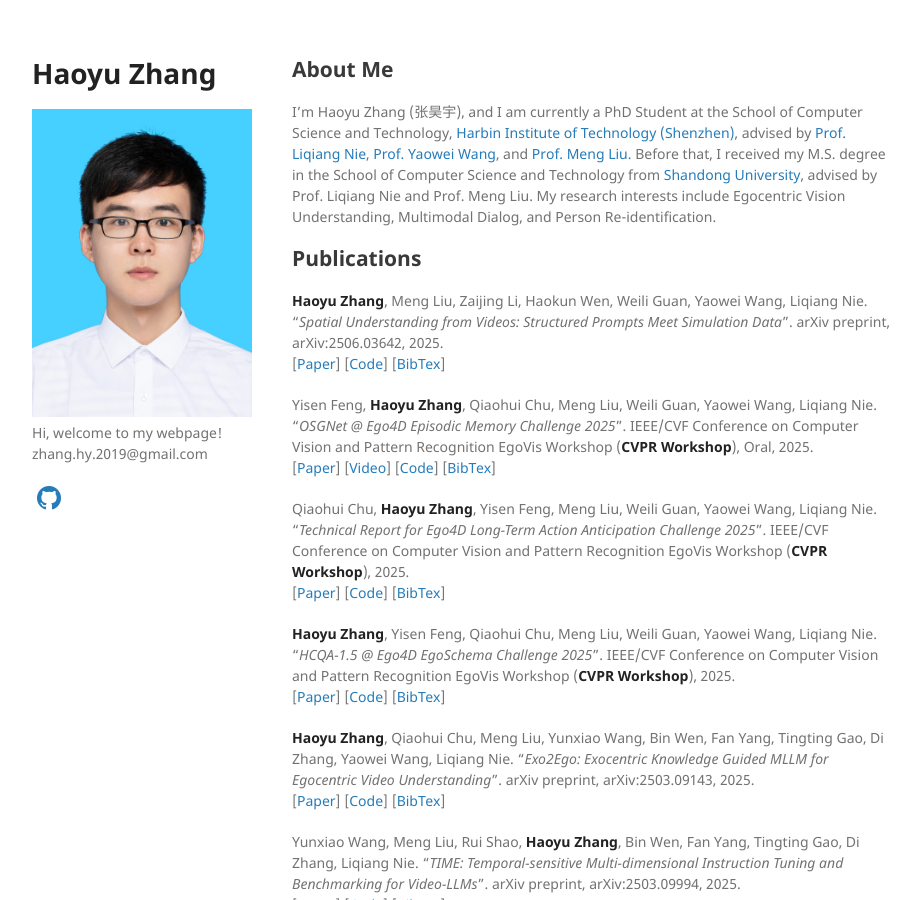
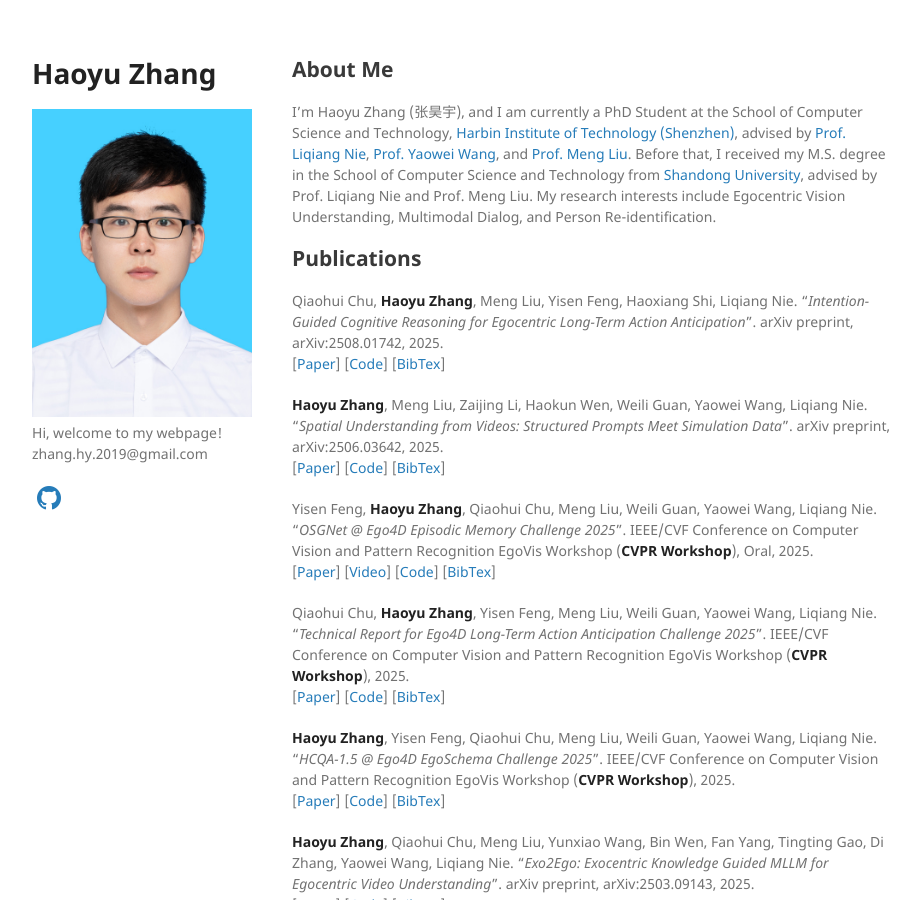
Before and after one commit to Hyu-Zhang/Hyu-Zhang.github.io, a Jekyll site: the page built from index.md, in a window 1280 px wide and 900 px high. Shown: the whole window, without its empty margins (178-1098 px from the left). Built offline with Jekyll 4.4.1, drawn with Linux system fonts in a browser that asks for light colours; a style sheet for code colours, icons or effects is not loaded; our own code applies the rules of GitHub Pages for plain Markdown files.

Commit message:
Update index.md

```diff
--- a/index.md
+++ b/index.md
@@ -6,6 +6,9 @@ layout: default
 I’m Haoyu Zhang (张昊宇), and I am currently a PhD Student at the School of Computer Science and Technology, [Harbin Institute of Technology (Shenzhen)](https://www.hitsz.edu.cn/), advised by [Prof. Liqiang Nie](https://liqiangnie.github.io/), [Prof. Yaowei Wang](https://scholar.google.com/citations?user=o_DllmIAAAAJ&hl=zh-CN), and [Prof. Meng Liu](https://mengliu1991.github.io/). Before that, I received my M.S. degree in the School of Computer Science and Technology from [Shandong University](https://www.sdu.edu.cn/), advised by Prof. Liqiang Nie and Prof. Meng Liu. My research interests include Egocentric Vision Understanding, Multimodal Dialog, and Person Re-identification.
 
 ## Publications
+
+Qiaohui Chu, **Haoyu Zhang**, Meng Liu, Yisen Feng, Haoxiang Shi, Liqiang Nie. "_Intention-Guided Cognitive Reasoning for Egocentric Long-Term Action Anticipation_". arXiv preprint, arXiv:2508.01742, 2025.<br />
+[[Paper](https://arxiv.org/pdf/2508.01742)]  [[Code]()]  [[BibTex]()]
 
 **Haoyu Zhang**, Meng Liu, Zaijing Li, Haokun Wen, Weili Guan, Yaowei Wang, Liqiang Nie. "_Spatial Understanding from Videos: Structured Prompts Meet Simulation Data_". arXiv preprint, arXiv:2506.03642, 2025.<br />
 [[Paper](https://www.arxiv.org/abs/2506.03642)]  [[Code](https://github.com/Hyu-Zhang/SpatialMind)]  [[BibTex]()]
```
